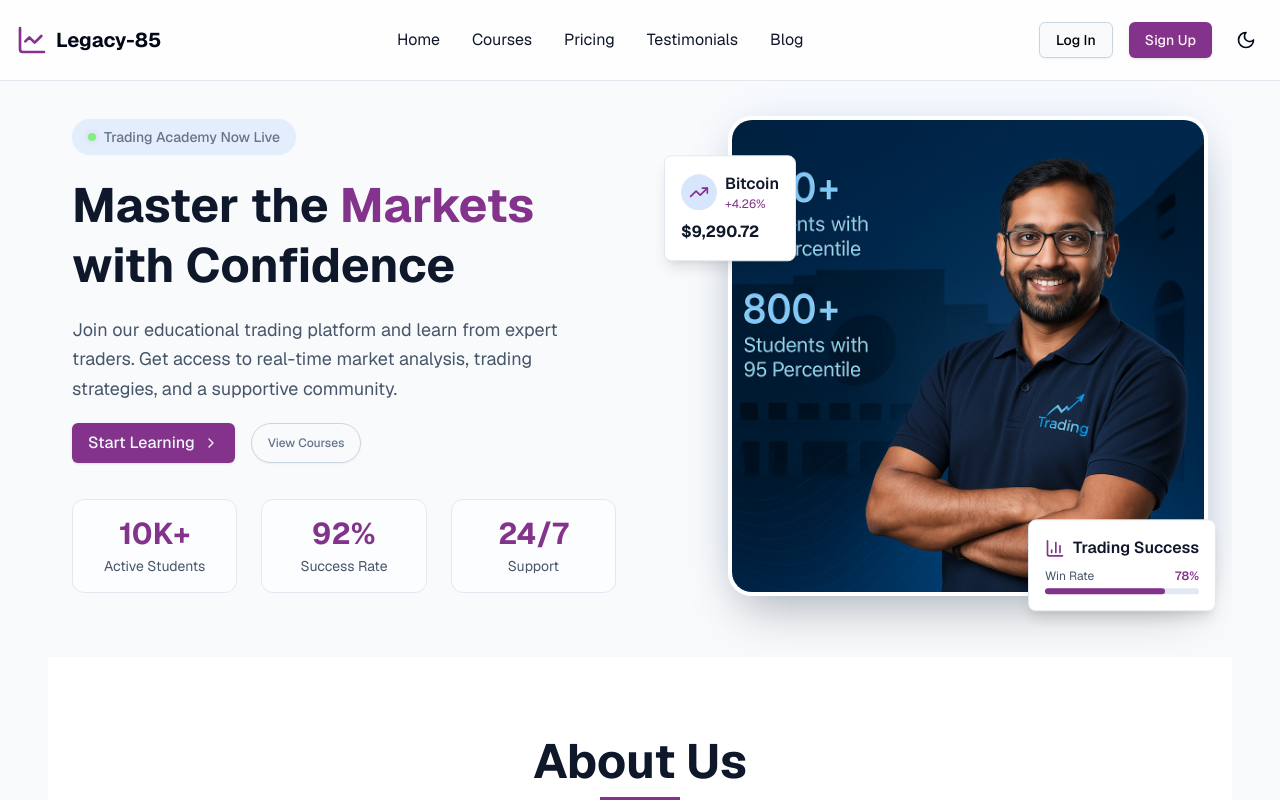
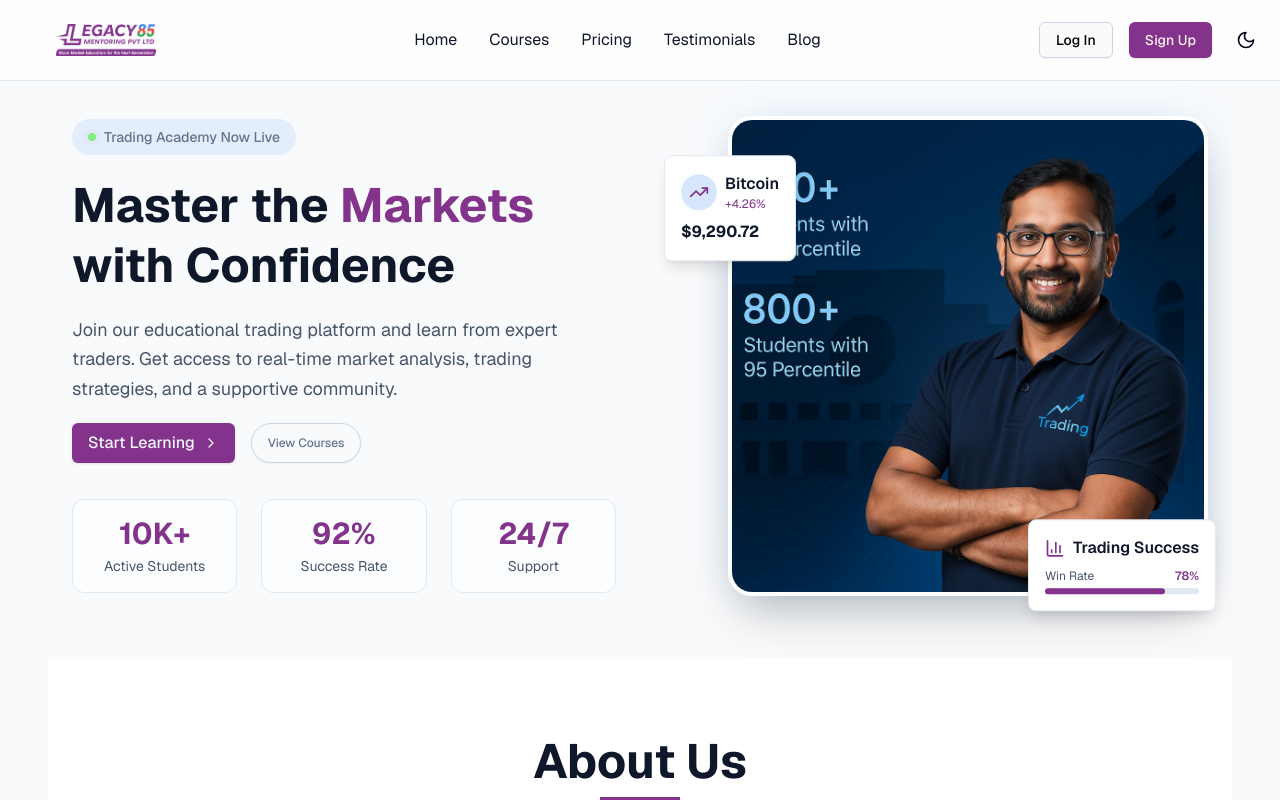
Before and after one commit to harshitg1/legacy-85, a Next.js app: page / in a window 1280 px wide. Shown: the top 800 px of the page. Built offline with nearby package versions, Linux system fonts and the light colour scheme.

Commit message:
added logo

```diff
--- a/src/components/navbar.tsx
+++ b/src/components/navbar.tsx
@@ -5,6 +5,7 @@
 import { Sheet, SheetContent, SheetTrigger } from "@/components/ui/sheet";
 import { ModeToggle } from "@/components/mode-toggle";
 import { Menu, X, LineChart } from "lucide-react";
+import Image from "next/image";
 
 export default function Navbar() {
   const [mobileMenuOpen, setMobileMenuOpen] = useState(false);
@@ -13,11 +14,8 @@
     <header className="sticky top-0 z-50 bg-white/80 dark:bg-slate-900/80 backdrop-blur-lg border-b border-slate-200 dark:border-slate-800">
       <div className="container mx-auto px-4 h-16 md:h-20 flex items-center justify-between">
         {/* Logo */}
-        <Link href="/" className="flex items-center space-x-2">
-          <LineChart className="h-8 w-8 text-theme-primary" strokeWidth={2} />
-          <span className="text-xl font-bold  dark:text-white">
-            Legacy-85
-          </span>
+        <Link href="/" className="flex items-center px-8 xl:px-10">
+           <Image src="/logo.png" alt="Legacy-85 Logo" sizes="(max-width: 768px) 100vw, (max-width: 1200px) 50vw, 33vw" width={100} height={100} />
         </Link>
 
         {/* Desktop Navigation */}
```
Also changed, not shown: public/logo.png (added).
